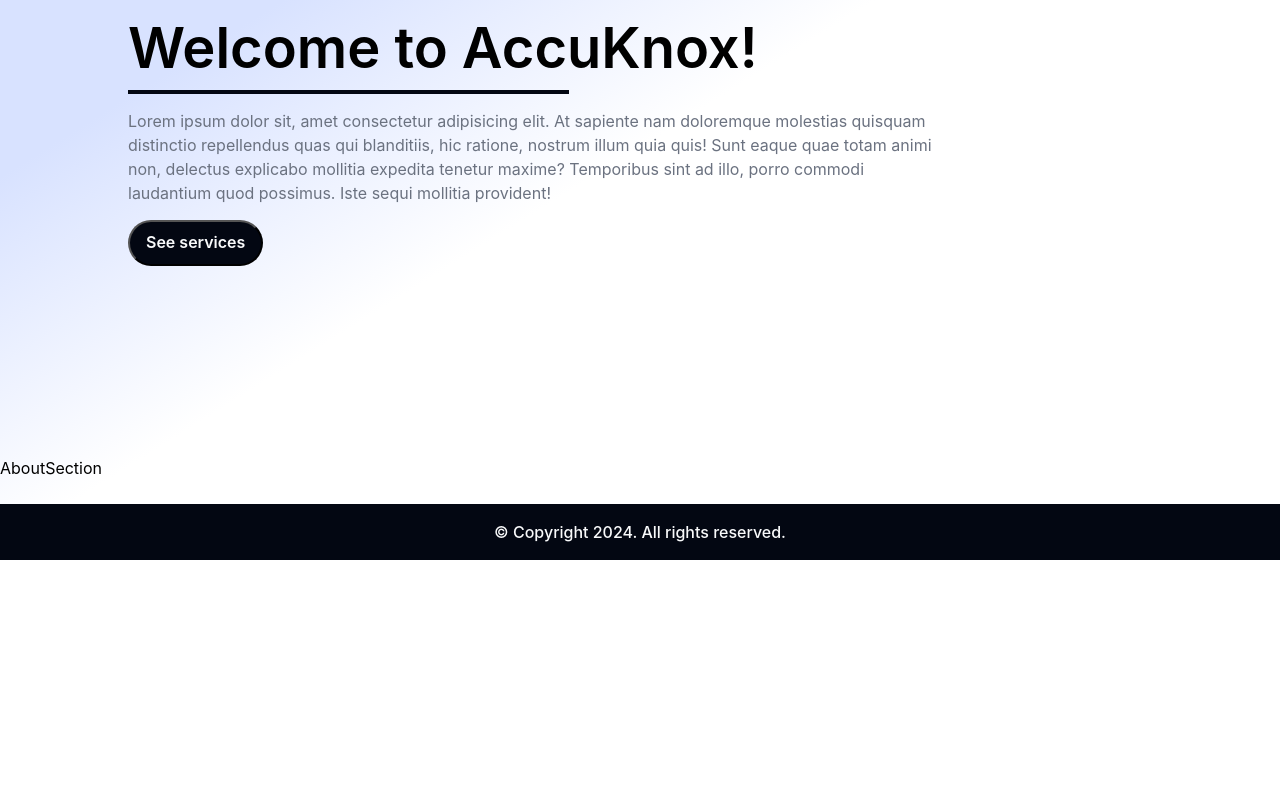
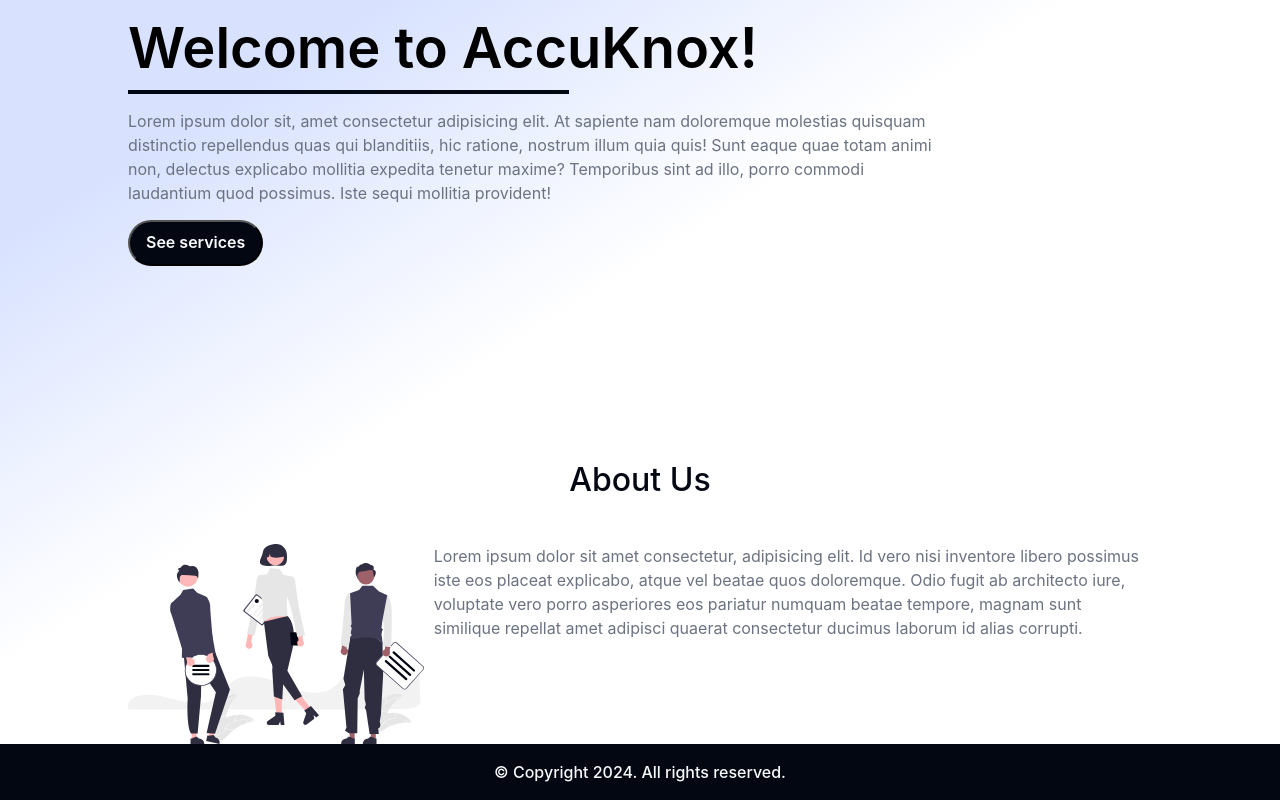
Before and after one commit to satyam73/search-colors, a React (Vite) app: page / in a window 1280 px wide. Shown: the part 240-1040 px from the top of the page. Before the commit the page ends 800 px from the top, so only its background shows below. Built offline with nearby package versions, Linux system fonts and the light colour scheme.

Commit message:
feat: add about section

```diff
--- a/src/components/AboutSection/AboutSection.tsx
+++ b/src/components/AboutSection/AboutSection.tsx
@@ -1,3 +1,25 @@
+import styles from './aboutSection.module.css';
+
 export default function AboutSection() {
-  return <section id='about'>AboutSection</section>;
+  return (
+    <section id='about' className={styles['about-section']}>
+      <h2 className={styles['about-section__heading']}>About Us</h2>
+      <div className={styles['about-section__main']}>
+        <img
+          src='/about-us.svg'
+          alt=''
+          className={styles['about-section__image']}
+        />
+
+        <p>
+          Lorem ipsum dolor sit amet consectetur, adipisicing elit. Id vero nisi
+          inventore libero possimus iste eos placeat explicabo, atque vel beatae
+          quos doloremque. Odio fugit ab architecto iure, voluptate vero porro
+          asperiores eos pariatur numquam beatae tempore, magnam sunt similique
+          repellat amet adipisci quaerat consectetur ducimus laborum id alias
+          corrupti.
+        </p>
+      </div>
+    </section>
+  );
 }
--- a/src/components/AboutSection/aboutSection.module.css
+++ b/src/components/AboutSection/aboutSection.module.css
@@ -1,3 +1,38 @@
-.about-section{
+.about-section {
+  background-color: transparent;
+  width: 80%;
+  border-radius: 10px;
+  margin: auto;
+  color: var(--gray-500);
+  display: flex;
+  gap: 40px;
+  flex-direction: column;
+  height: fit-content;
+}
 
+.about-section__heading {
+  text-align: center;
+  font-size: 2rem;
+  font-weight: 500;
+  color: var(--primary-color);
 }
+
+.about-section__main {
+  display: flex;
+  gap: 10px;
+}
+
+.about-section__image {
+  height: 200px;
+}
+
+@media (width<=1024px){
+  .about-section {
+    width: 90%;
+  }
+
+  .about-section__main {
+    flex-direction: column;
+    gap: 20px;
+   }
+}
--- a/src/components/Header/header.constants.ts
+++ b/src/components/Header/header.constants.ts
@@ -4,12 +4,12 @@
   {
     id: 'about',
     name: 'About',
-    link: '#about'
+    link: '/#about'
   },
   {
     id: 'services',
     name: 'Services',
-    link: '#services'
+    link: '/#services'
   },
   {
     id: 'search',
```
Also changed, not shown: public/about-us.svg (added), public/space.svg (added).
